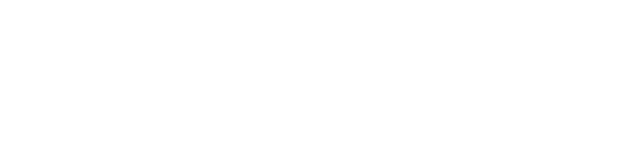
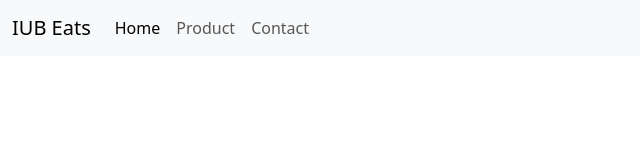
Before and after one commit to mdNahid773/MIS455-Final-Exam-1920773, a plain HTML site: page index.html in a window 1280 px wide. Shown: the whole page, without its empty margins (0-640 px from the left). Drawn offline with nearby package versions, Linux system fonts and the light colour scheme.

Commit message:
second commit

```diff
--- a/index.html
+++ b/index.html
@@ -3,9 +3,35 @@
 <head>
     <meta charset="UTF-8">
     <meta name="viewport" content="width=device-width, initial-scale=1.0">
+    <link rel="stylesheet" href="style.css">
+    <link rel="stylesheet" href="https://cdnjs.cloudflare.com/ajax/libs/font-awesome/5.15.4/css/all.min.css">
+    <link href="https://cdn.jsdelivr.net/npm/bootstrap@5.3.3/dist/css/bootstrap.min.css" rel="stylesheet" integrity="sha384-QWTKZyjpPEjISv5WaRU9OFeRpok6YctnYmDr5pNlyT2bRjXh0JMhjY6hW+ALEwIH" crossorigin="anonymous">
     <title>Document</title>
 </head>
 <body>
+    <nav class="navbar navbar-expand-lg bg-body-tertiary">
+        <div class="container-fluid">
+          <button class="navbar-toggler" type="button" data-bs-toggle="collapse" data-bs-target="#navbarTogglerDemo01" aria-controls="navbarTogglerDemo01" aria-expanded="false" aria-label="Toggle navigation">
+            <span class="navbar-toggler-icon"></span>
+          </button>
+          <div class="collapse navbar-collapse" id="navbarTogglerDemo01">
+            <a class="navbar-brand" href="#">IUB Eats</a>
+            <ul class="navbar-nav me-auto mb-2 mb-lg-0">
+              <li class="nav-item">
+                <a class="nav-link active" aria-current="page" href="#">Home</a>
+              </li>
+              <li class="nav-item">
+                <a class="nav-link" href="#">Product</a>
+              </li>
+              <li class="nav-item">
+                <a class="nav-link" href="#">Contact</a>
+              </li>
+            </ul>
+          </div>
+        </div>
+    </nav>
 
+    <script src="main.js"></script>
+    <script src="https://cdn.jsdelivr.net/npm/bootstrap@5.3.3/dist/js/bootstrap.bundle.min.js" integrity="sha384-YvpcrYf0tY3lHB60NNkmXc5s9fDVZLESaAA55NDzOxhy9GkcIdslK1eN7N6jIeHz" crossorigin="anonymous"></script>
 </body>
 </html>
```
